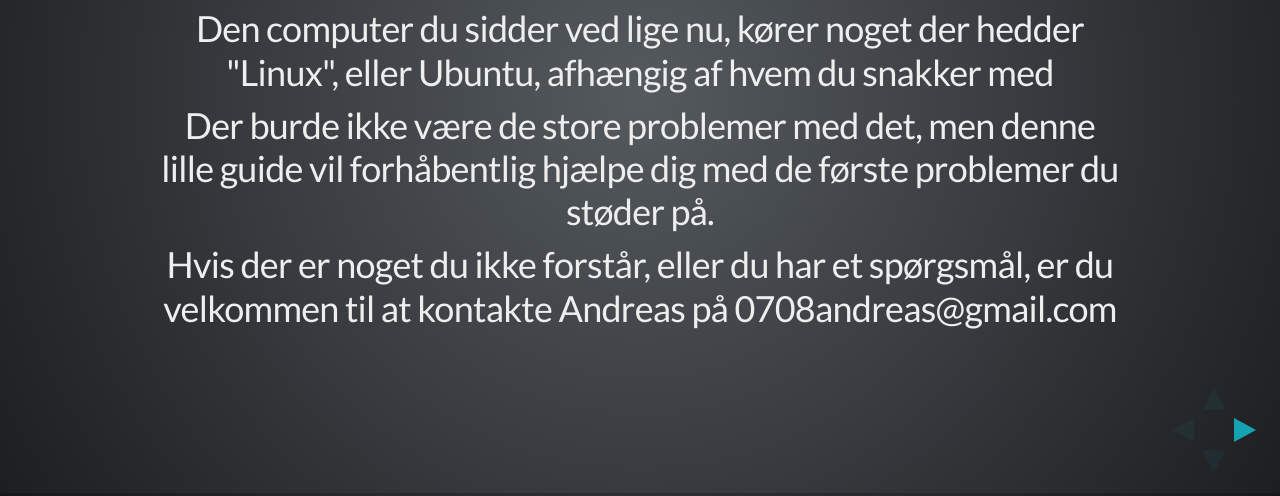
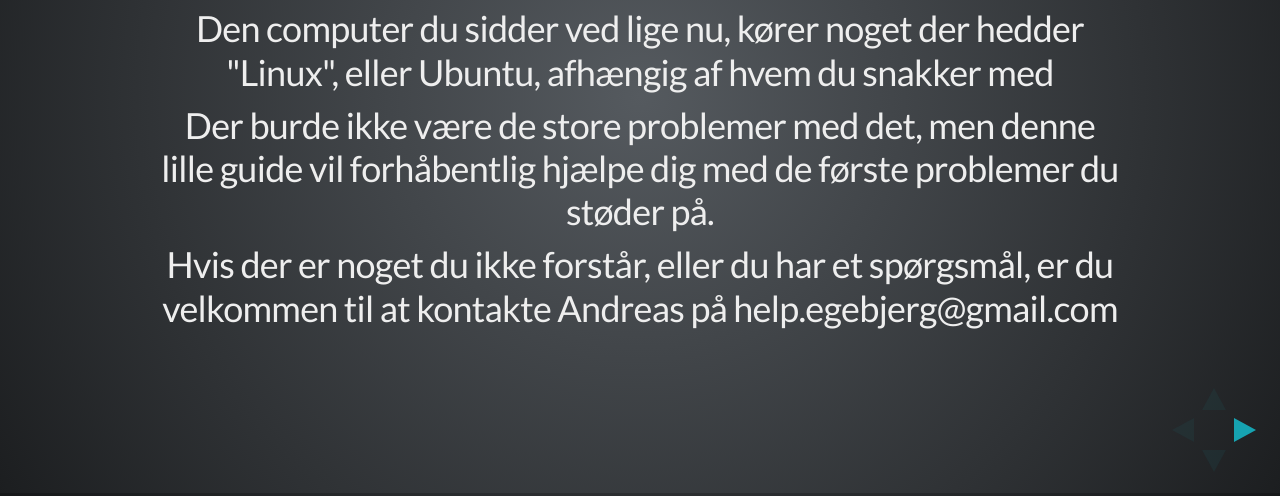
Before and after one commit to egebjerg/egebjerg_install, a plain HTML site: page website/index.html in a window 1280 px wide. Shown: the part 304-800 px from the top of the page. Drawn offline with Linux system fonts and the light colour scheme; files whose address does not match are found by name.

Commit message:
Update index.html
Updated email to help.egebjerg@gmail.com

```diff
--- a/website/index.html
+++ b/website/index.html
@@ -49,7 +49,7 @@
     </p>
     <p>Den computer du sidder ved lige nu, kører noget der hedder "Linux", eller Ubuntu, afhængig af hvem du snakker med</p>
     <p>Der burde ikke være de store problemer med det, men denne lille guide vil forhåbentlig hjælpe dig med de første problemer du støder på.</p>
-    <p>Hvis der er noget du ikke forstår, eller du har et spørgsmål, er du velkommen til at kontakte Andreas på 0708andreas@gmail.com<br>
+    <p>Hvis der er noget du ikke forstår, eller du har et spørgsmål, er du velkommen til at kontakte Andreas på help.egebjerg@gmail.com<br>
 </p>
 </section>
 <section data-id="ca596264282b67eb811a0d9cda391c85">
```
